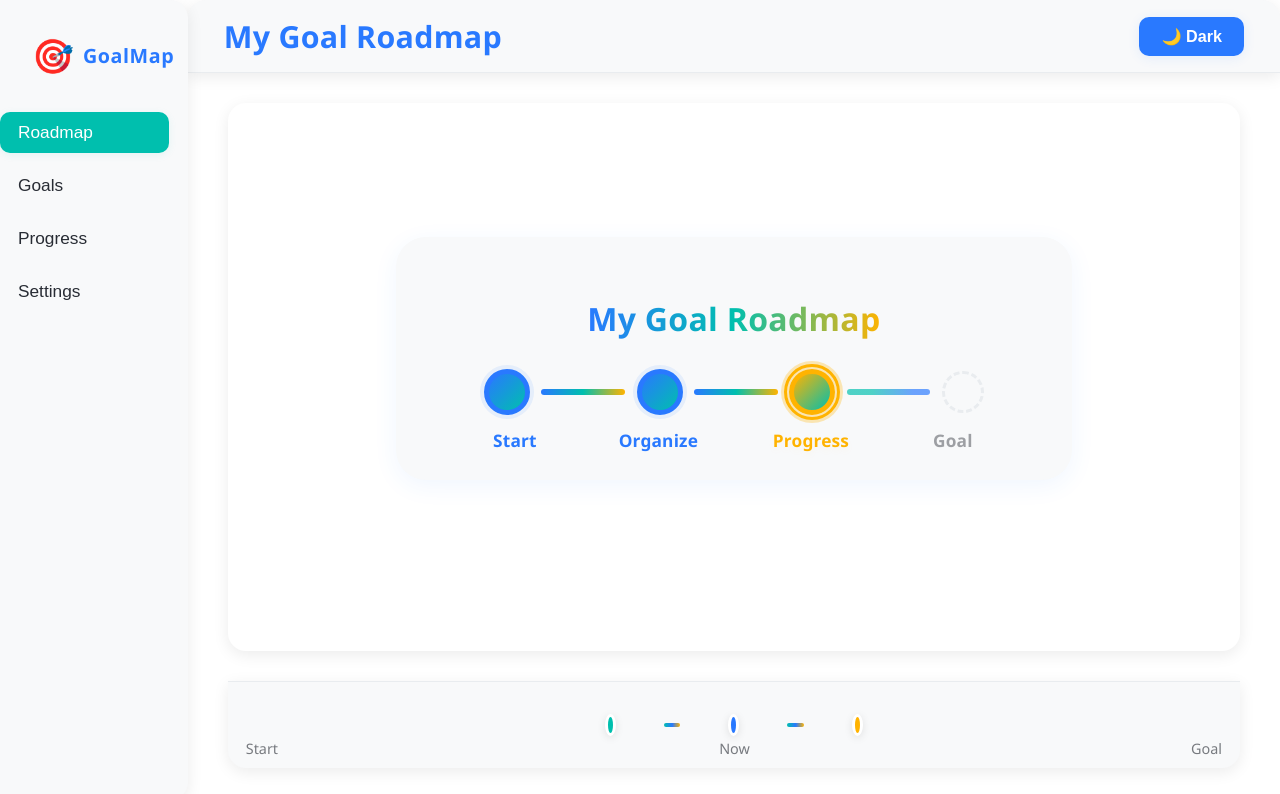
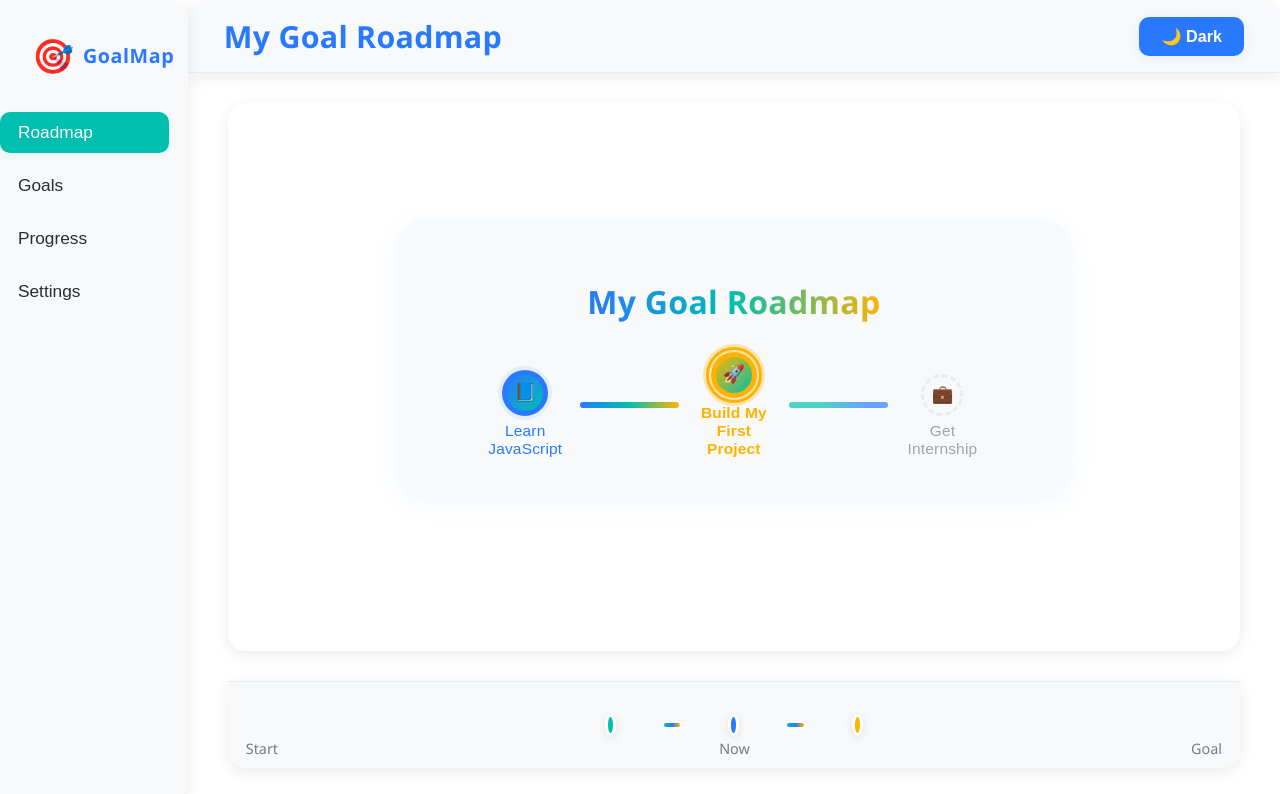
Before and after one commit to Workflow-Manager-admin/goalmap-visualizer-111016-0bad53c1, a React (Create React App) app in the folder goal_roadmap_frontend/: page / in a window 1280 px wide. Shown: the top 794 px of the page. Built offline with nearby package versions, Linux system fonts and the light colour scheme; the HTML template or start-up script is replaced by a standard one.

Commit message:
CheckPoint - cg806f31a1

```diff
--- a/goal_roadmap_frontend/src/App.css
+++ b/goal_roadmap_frontend/src/App.css
@@ -211,13 +211,14 @@
 .roadmap-bar-flex {
   display: flex;
   flex-direction: row;
-  align-items: center;
+  align-items: flex-end;
   width: 100%;
-  min-height: 34px;
   justify-content: space-between;
   margin-bottom: 12px;
   position: relative;
+  gap: 2px;
 }
+
 .roadmap-dot {
   width: 36px;
   height: 36px;
@@ -230,15 +231,19 @@
   box-shadow: 0 3px 16px rgba(0,191,174,0.07), 0 0px 0px #000;
   position: relative;
   transition: background 0.3s, box-shadow 0.3s;
+  font-size: 1.05em;
+  user-select: none;
 }
 .roadmap-dot-complete {
   background: linear-gradient(135deg, var(--primary), var(--accent));
   border-color: var(--primary);
+  color: #fff;
   box-shadow: 0 0 0 4px rgba(41,121,255,0.09);
 }
 .roadmap-dot-active {
   background: linear-gradient(135deg, var(--secondary), var(--accent));
   border-color: var(--secondary);
+  color: #fff;
   box-shadow: 0 0 0 5px rgba(255,179,0,0.13);
   outline: 3px solid var(--secondary);
   outline-offset: 2.5px;
@@ -256,48 +261,96 @@
   box-shadow: none;
 }
 .roadmap-segment {
-  flex: 1 1 45px;
+  flex: 1 1 22px;
+  min-width: 18px;
   height: 6px;
   background: linear-gradient(90deg, var(--accent) 30%, var(--primary) 80%);
   border-radius: 50px;
   margin: 0 0.9vw;
   opacity: 0.68;
   transition: background 0.36s;
+  align-self: center;
 }
 .roadmap-segment-complete {
   background: linear-gradient(90deg, var(--primary), var(--accent), var(--secondary));
   opacity: 1;
 }
 
-.roadmap-labels-flex {
+/* Milestone clickable cards/buttons */
+.roadmap-milestone-card {
   display: flex;
-  width: 100%;
-  justify-content: space-between;
-  margin-top: 2px;
+  flex-direction: column;
+  align-items: center;
+  background: none;
+  border: none;
+  box-shadow: none;
+  min-width: 52px;
+  max-width: 140px;
+  margin: 0 3px;
+  cursor: pointer;
+  outline: none;
+  padding: 0;
+  transition: transform 0.13s, box-shadow 0.15s;
 }
-.roadmap-label {
-  min-width: 58px;
+
+.roadmap-milestone-card:active,
+.roadmap-milestone-card:focus {
+  transform: scale(0.98);
+  z-index: 3;
+}
+
+.roadmap-milestone-card.milestone-active,
+.roadmap-milestone-card:focus-visible {
+  box-shadow: 0 3px 9px rgba(255,179,0,0.08), 0 0px 0px #000;
+  background: rgba(255,179,0,0.06);
+  border-radius: 13px;
+}
+
+.roadmap-milestone-card.milestone-complete:hover,
+.roadmap-milestone-card.milestone-active:hover {
+  background: rgba(41,121,255,0.09);
+}
+.roadmap-milestone-card.milestone-upcoming:hover {
+  background: rgba(41,121,255,0.05);
+}
+
+.milestone-label {
+  min-width: 38px;
+  max-width: 99px;
   text-align: center;
-  font-size: 1.08rem;
-  font-weight: 600;
+  font-size: 0.97rem;
+  font-weight: 500;
+  margin: 2px 0 0 0;
+  color: var(--text-secondary);
   letter-spacing: 0.01em;
-  margin: 0 2px;
-  color: var(--text-secondary);
+  transition: color 0.2s, font-weight 0.2s, opacity 0.2s;
+  word-break: break-word;
+  white-space: normal;
   opacity: 0.93;
-  transition: color 0.2s, opacity 0.2s, font-weight 0.2s;
+  background: none;
+  border: none;
 }
-.roadmap-label-complete {
+
+/* milestone status coloring for label */
+.milestone-label-complete {
   color: var(--primary);
   opacity: 1;
+  font-weight: 600;
 }
-.roadmap-label-active {
+
+.milestone-label-active {
   color: var(--secondary);
   opacity: 1;
   font-weight: 700;
   text-shadow: 0 3.5px 7px rgba(255,179,0,0.05);
 }
-.roadmap-label-upcoming { color: var(--text-secondary); opacity: 0.7; }
 
+.milestone-label-upcoming {
+  color: var(--text-secondary);
+  opacity: 0.68;
+}
+
+/* Responsive styling for milestones */
 @media (max-width: 768px) {
   .goal-roadmap-visual {
     max-width: 98vw;
@@ -310,13 +363,16 @@
     margin-bottom: 18px;
   }
   .roadmap-dot { width: 28px; height: 28px; }
-  .roadmap-label { font-size: 0.93rem; }
+  .milestone-label { font-size: 0.89rem; max-width: 68px;}
+  .roadmap-milestone-card { min-width: 36px; }
 }
 
 @media (max-width: 480px) {
   .goal-roadmap-visual { border-radius: 19px; }
   .roadmap-dot { width: 20px; height: 20px; }
   .roadmap-bar-flex { min-height: 18px; }
+  .milestone-label { font-size: 0.72rem; max-width: 40px; }
+  .roadmap-milestone-card { min-width: 22px; }
 }
 
 /* Timeline (footer) */
--- a/goal_roadmap_frontend/src/RoadmapProgressBar.js
+++ b/goal_roadmap_frontend/src/RoadmapProgressBar.js
@@ -3,26 +3,25 @@ import "./App.css";
 
 /**
  * PUBLIC_INTERFACE
- * RoadmapProgressBar - Visually prominent, responsive progress path/bar for the "My Goal Roadmap" section using brand colors.
- * Designed for modern, minimalist UI and accessibility.
+ * RoadmapProgressBar - Enhanced with interactive clickable milestones, each with an icon and title.
+ * Modern, minimalist UI with responsive, visually integrated milestones along the progress bar/path.
  *
  * Props:
- *   steps (optional): Array of { label: string, status: 'complete' | 'active' | 'upcoming' }
- *   Default: sample ["Start", "Milestone 1", "Milestone 2", "Goal"]
+ *   milestones (optional): Array of { icon: string, title: string, status: 'complete' | 'active' | 'upcoming' }
+ *   If not provided, uses roadmap sample milestones (as per requirements).
  */
-function RoadmapProgressBar({ steps }) {
-  // Use default example steps for visual placeholder
-  const stepData =
-    steps ||
+function RoadmapProgressBar({ milestones }) {
+  // Default milestone data as per requirements
+  const milestoneData =
+    milestones ||
     [
-      { label: "Start", status: "complete" },
-      { label: "Organize", status: "complete" },
-      { label: "Progress", status: "active" },
-      { label: "Goal", status: "upcoming" },
+      { icon: "📘", title: "Learn JavaScript", status: "complete" },
+      { icon: "🚀", title: "Build My First Project", status: "active" },
+      { icon: "💼", title: "Get Internship", status: "upcoming" }
     ];
 
-  // Helper for styling based on status
-  const getDotClass = (status) => {
+  // Helper for styling circles based on status
+  const getMilestoneDotClass = (status) => {
     switch (status) {
       case "complete":
         return "roadmap-dot roadmap-dot-complete";
@@ -34,26 +33,92 @@ function RoadmapProgressBar({ steps }) {
     }
   };
 
+  // Helper for milestone card styling
+  const getMilestoneCardClass = (status) => {
+    let base = "roadmap-milestone-card";
+    if (status === "complete") return base + " milestone-complete";
+    if (status === "active") return base + " milestone-active";
+    return base + " milestone-upcoming";
+  };
+
+  // PUBLIC_INTERFACE
+  const handleMilestoneClick = (milestone, idx) => {
+    // Placeholder for future expand/edit actions
+    // eslint-disable-next-line no-alert
+    alert(`Milestone: ${milestone.title}\n(Interactive details coming soon)`);
+  };
+
   return (
-    <div className="roadmap-progress-container" aria-label="Path of roadmap goals">
-      <div className="roadmap-bar-flex">
-        {stepData.map((step, idx) => (
-          <React.Fragment key={step.label}>
-            <div className={getDotClass(step.status)} tabIndex={0} aria-label={step.label} />
-            {idx !== stepData.length - 1 && (
-              <div className={`roadmap-segment ${stepData[idx + 1].status === "complete" || step.status === "complete" ? "roadmap-segment-complete" : ""}`}></div>
+    <div className="roadmap-progress-container" aria-label="Path of roadmap milestones">
+      <div
+        className="roadmap-bar-flex"
+        style={{
+          justifyContent: "space-between",
+          alignItems: "flex-end",
+          position: "relative"
+        }}
+      >
+        {milestoneData.map((milestone, idx) => (
+          <React.Fragment key={milestone.title}>
+            <button
+              className={getMilestoneCardClass(milestone.status)}
+              tabIndex={0}
+              aria-label={milestone.title}
+              type="button"
+              onClick={() => handleMilestoneClick(milestone, idx)}
+              style={{
+                background: "none",
+                border: "none",
+                outline: "none",
+                cursor: "pointer",
+                display: "flex",
+                flexDirection: "column",
+                alignItems: "center",
+                minWidth: 54,
+                flex: "1 1 0",
+                margin: "0 3px",
+                padding: 0,
+                boxShadow: "none"
+              }}
+            >
+              <span className={getMilestoneDotClass(milestone.status)} style={{ marginBottom: 4, transition: "all 0.2s" }}>
+                <span role="img" aria-label="icon" style={{ fontSize: "1.26em", userSelect: "none" }}>
+                  {milestone.icon}
+                </span>
+              </span>
+              <span
+                className={`milestone-label milestone-label-${milestone.status}`}
+                style={{
+                  fontSize: "0.97rem",
+                  fontWeight: milestone.status === "active" ? 700 : 500,
+                  color:
+                    milestone.status === "complete"
+                      ? "var(--primary)"
+                      : milestone.status === "active"
+                      ? "var(--secondary)"
+                      : "var(--text-secondary)",
+                  opacity: milestone.status === "upcoming" ? 0.68 : 1,
+                  marginTop: 2,
+                  textAlign: "center",
+                  letterSpacing: "0.01em"
+                }}
+              >
+                {milestone.title}
+              </span>
+            </button>
+            {idx !== milestoneData.length - 1 && (
+              <div
+                className={
+                  "roadmap-segment " +
+                  ((milestoneData[idx + 1].status === "complete" ||
+                    milestone.status === "complete")
+                    ? "roadmap-segment-complete"
+                    : "")
+                }
+                style={{ minWidth: 22, height: 6, margin: "0 0.9vw", alignSelf: "center" }}
+              ></div>
             )}
           </React.Fragment>
-        ))}
-      </div>
-      <div className="roadmap-labels-flex">
-        {stepData.map((step, idx) => (
-          <span
-            key={step.label}
-            className={`roadmap-label roadmap-label-${step.status}`}
-          >
-            {step.label}
-          </span>
         ))}
       </div>
     </div>
```
